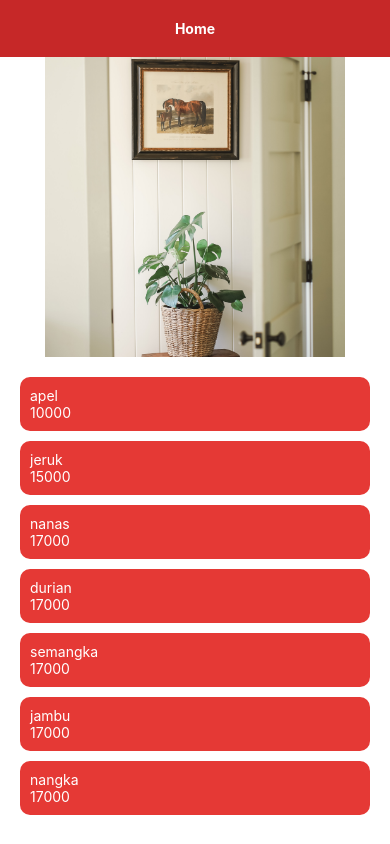
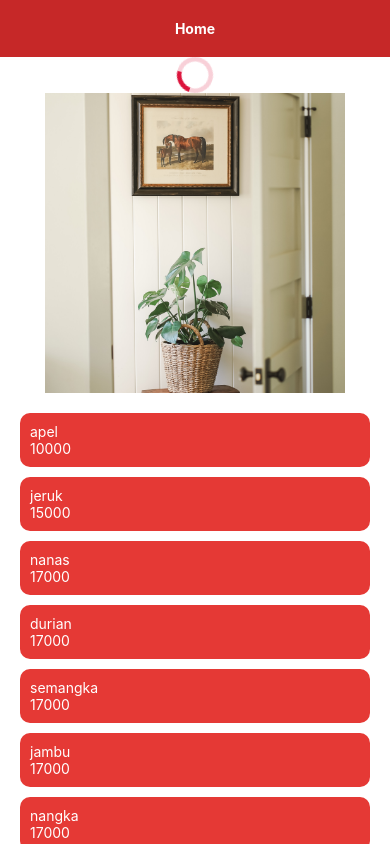
Before and after one commit to irvansyah98/Belajar-React-Native, a React Native app in the folder first/: screen / in a window 390 px wide. Built offline with nearby package versions, Linux system fonts and the light colour scheme.

Commit message:
activity indicator

```diff
--- a/first/App.js
+++ b/first/App.js
@@ -13,7 +13,8 @@ import {
    Alert,
    ToastAndroid,
    BackHandler,
-   PermissionsAndroid
+   PermissionsAndroid,
+   ActivityIndicator
 } from 'react-native';
 
 class App extends Component {
@@ -115,6 +116,9 @@ class App extends Component {
             {this.state.header}
           </Text>
         </View>
+
+        <ActivityIndicator size='large' color='crimson' animating={true} />
+
         <TouchableOpacity
           onPress={ () => this.requestCameraPermission()
             // Alert.alert('Warning','Sukses',[
```
